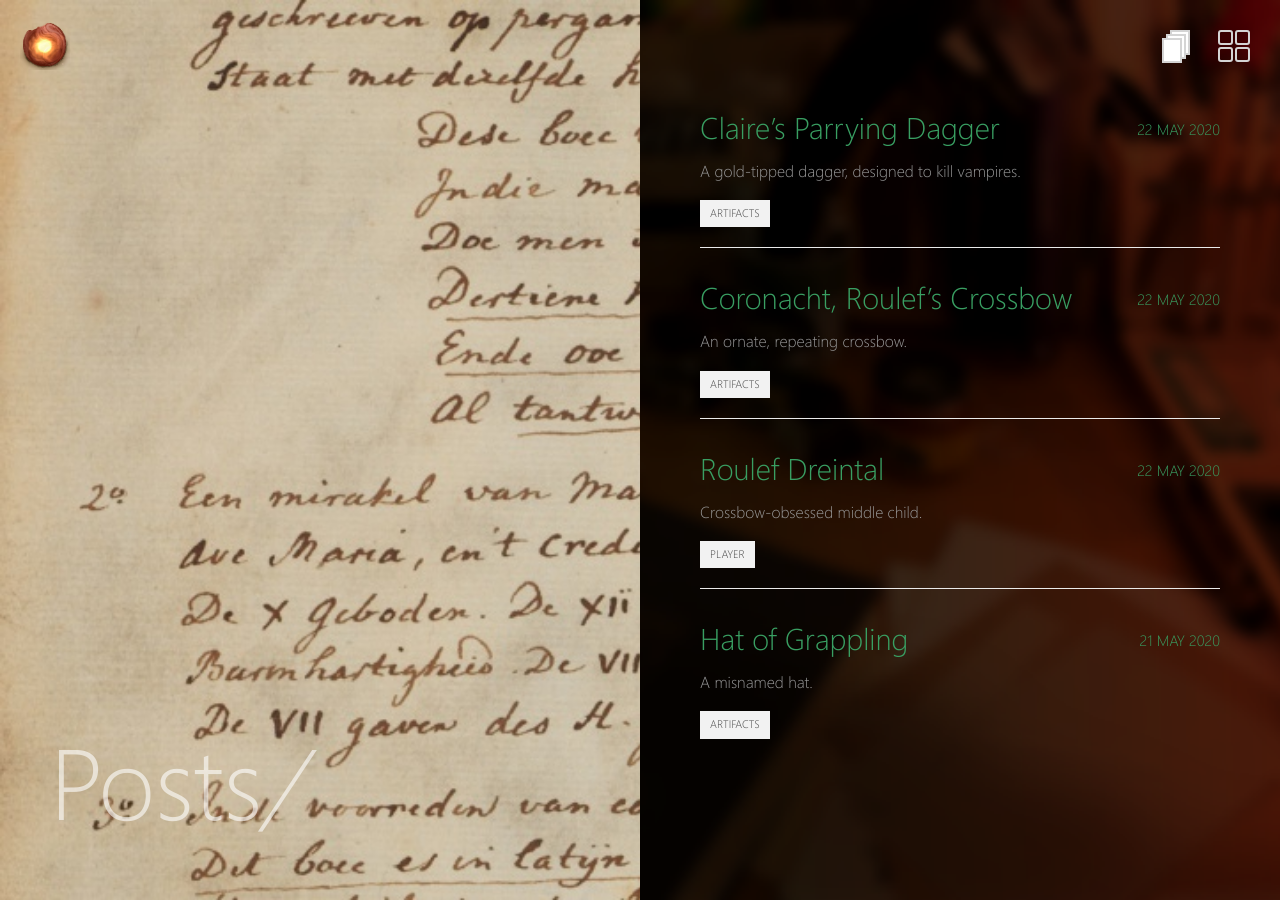
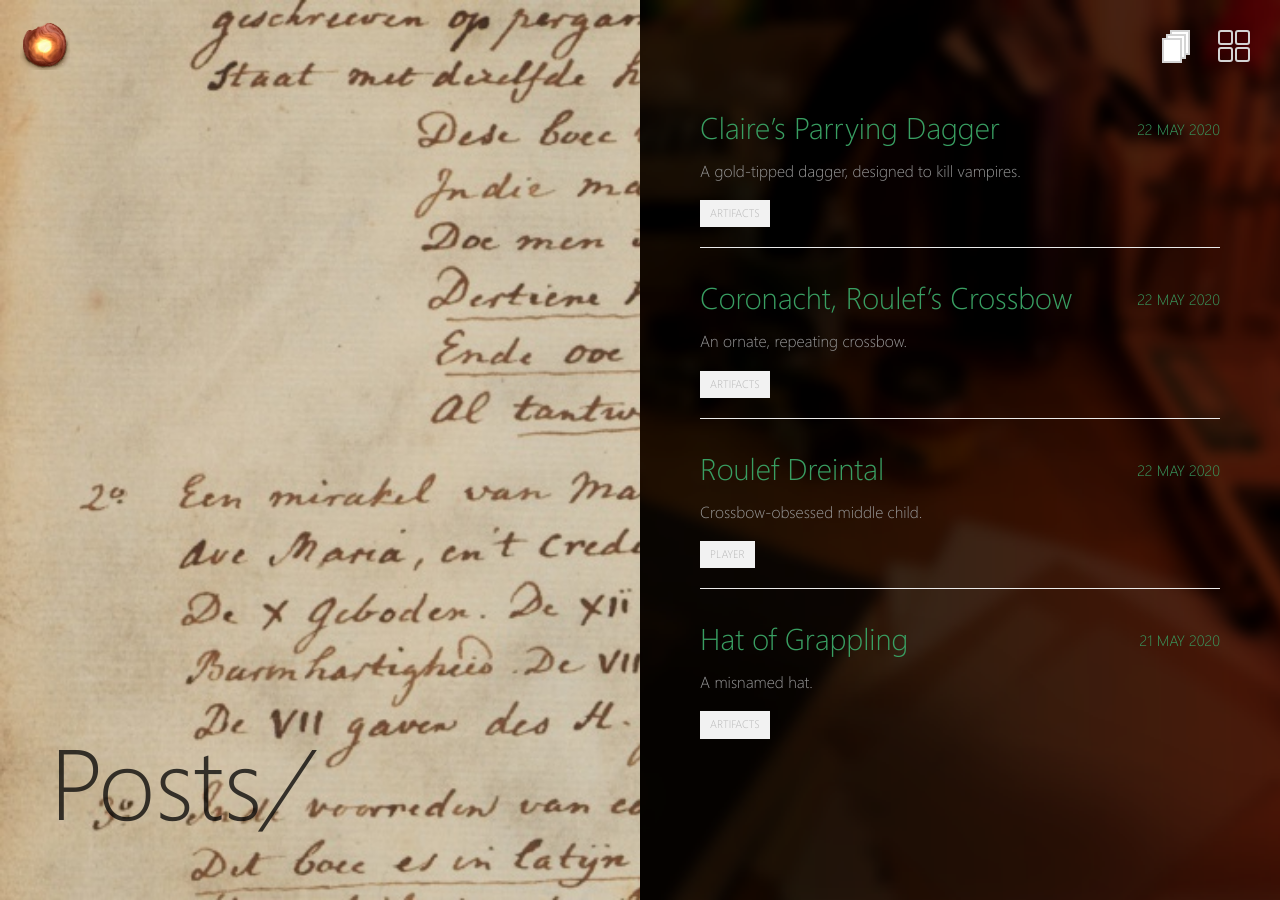
Before and after one commit to NewFrondantDnD/NewFrondantHandbook, a Jekyll site: the page built from _pages/posts.md, in a window 1280 px wide. Built offline with Jekyll 4.4.1, drawn with Linux system fonts in a browser that asks for light colours.

Commit message:
Changes colors for readability

```diff
--- a/assets/_sass/_site.scss
+++ b/assets/_sass/_site.scss
@@ -466,7 +466,7 @@ canvas {
   position: absolute;
   bottom: 50px;
   left: 50px;
-  color: rgba($white, 0.6);
+  color: rgba($black, 0.75);
   -ms-word-wrap: break-word;
   word-wrap: break-word;
   em {
@@ -512,7 +512,7 @@ canvas {
     }
   }
   .tags li > a {
-    color: lighten($black, 28%);
+    color: darken($white, 28%);
   }
 }
 
```
